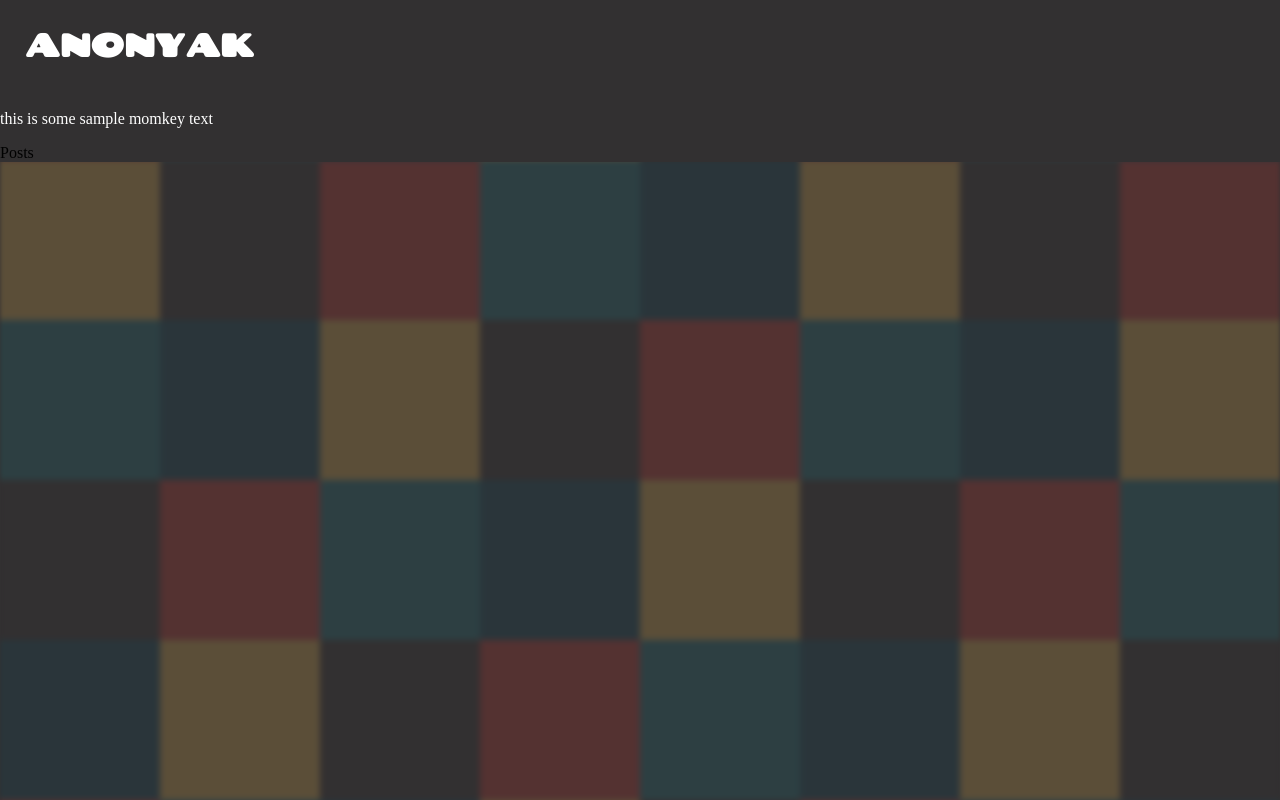
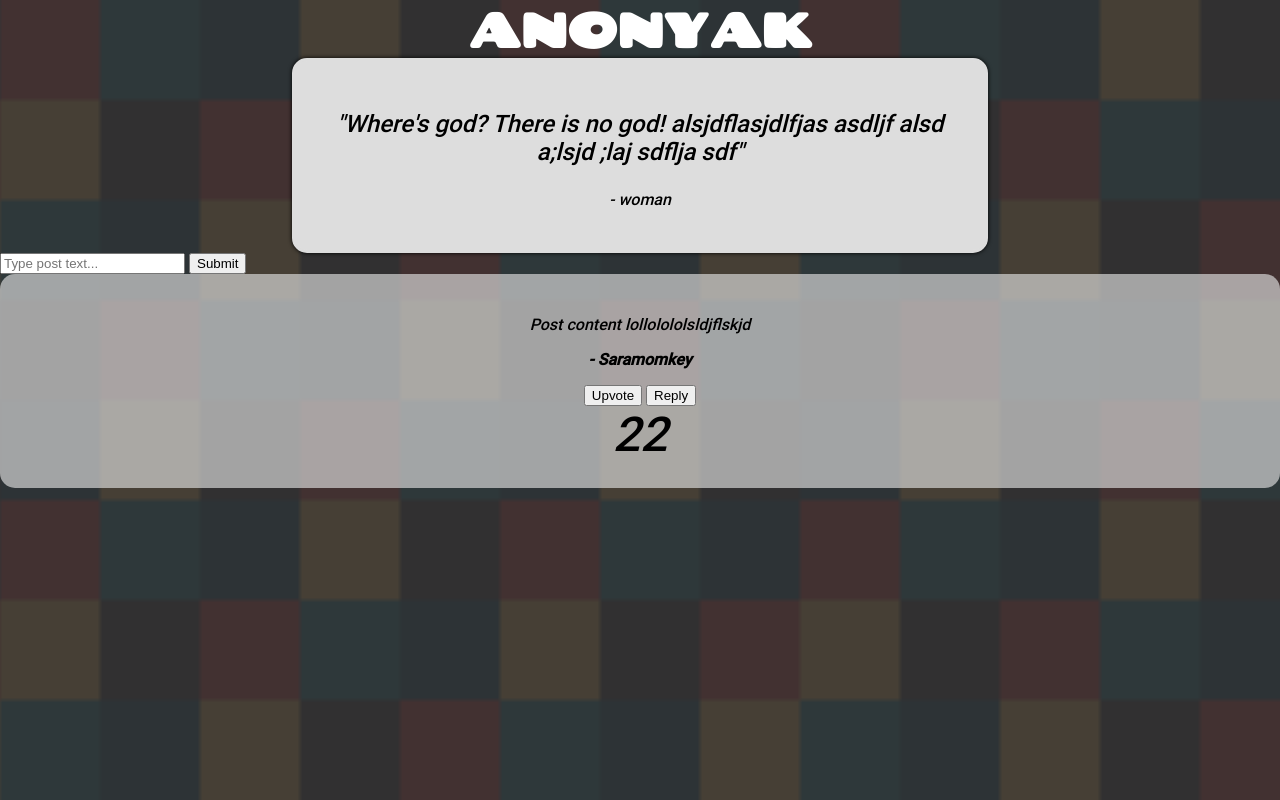
Before and after one commit to Marcellus97/anonyak, a website: page public/example.html in a window 1280 px wide. Drawn offline with Linux system fonts and the light colour scheme.

Commit message:
added some frontend pizzaz

```diff
--- a/public/example.html
+++ b/public/example.html
@@ -2,7 +2,7 @@
 <!--[if lt IE 7]>      <html class="no-js lt-ie9 lt-ie8 lt-ie7"> <![endif]-->
 <!--[if IE 7]>         <html class="no-js lt-ie9 lt-ie8"> <![endif]-->
 <!--[if IE 8]>         <html class="no-js lt-ie9"> <![endif]-->
-<!--[if gt IE 8]>      <html class="no-js"> <!--<![endif]-->
+<!--[if gt IE 8]>      <html class="no-js"> <![endif]-->
 <html>
     <head>
         <meta charset="utf-8" />
@@ -29,29 +29,108 @@
                 background-color: #323031;
                 padding:0;
                 margin:0;
-                overflow:hidden;
                 width: 100%;
             }
 
-            #backgroundimg {
+
+            h1 {
+                text-align: center;
+                font-family: "Chango-Regular";
+                margin: 0;
+                font-size: 48px;
+            }
+            .background {
                 top:0;
                 left:0;
+                width: 100%;
+                height: 100%;
+                background-image: url("images/mediumpixelpallette.png");
+                background-size:contain;
                 position: fixed;
+                filter: opacity(0.1)
+            }
+            .foreground {
+                box-sizing: border-box;
+                position:absolute;
+                top:0;
+                left:0;
+                margin:auto;
                 width: 100%;
-                z-index: -2;
-                filter: blur(2px) opacity(0.2);
+                height: 100%;
             }
 
-            h1 {
-                font-family: "Chango-Regular";
-                margin-top: 0;
-                width: 100%;
-                padding: 25px;
+            /* posts */
+            .post {
+                border-radius: 15px;
+                background-color: #ddda;
+                color:black;
+
+                text-align: center;
+                display: block;
+                padding:25px;
+                font-family:"Roboto-Medium";
+                font-style: italic;
+            }
+            .postcontent {
+                font-size: 16px;
             }
 
+            .postname {
+                font-weight: bolder;
+                font-style: italic;
+            }
+
+            .reply {
+                display:none;
+            }
+
+            .replybutton {
+
+            }
+
+            .replysubmitbutton {
+
+            }
+            /* votes */
+            .postvotes {
+                font-size: 48px;
+            }
+            .upvote {
+                cursor: pointer;
+            }
+            .upvote.on {
+                color:red;
+            }
+
+            /* ids */
             #header {
                 color: white;
             }
+
+            #pinned {
+                filter:drop-shadow(0 0 2px black);
+                border-color: #ddd;
+                border-style: solid;
+                border-radius: 15px;
+                background-color: #ddd;
+                color:black;
+
+                text-align: center;
+                display: block;
+                width: 50%;
+                margin: auto;
+                padding:25px;
+                font-family:"Roboto-Medium";
+                font-style: italic;
+            }
+
+            #pinnedquote {
+                font-size:24px;
+            }
+            #pinnedname {
+                font-size:16px;
+            }
+
 
             @font-face {
                 font-family: "Chango-Regular";
@@ -63,14 +142,73 @@
             }
         </style>
 
-        <script>
+        <script >
+            document.addEventListener("DOMContentLoaded", () => {
+                for (const btn of document.querySelectorAll('.upvote')) {
+                    btn.addEventListener('click', event => {
+                        event.currentTarget.classList.toggle('on');
+                    });
+                }
+
+                for (const btn of document.querySelectorAll('.replybutton')) {
+                    btn.addEventListener('click', event => {
+                        //
+                        let postParent = event.currentTarget.parentNode.parentNode;
+                        postParent.querySelector('.reply').style.display = "block";
+                        console.log(postParent);
+                    });
+                }
+
+                for (const btn of document.querySelectorAll('.replysubmitbutton')) {
+                    btn.addEventListener('click', event => {
+                        let replyparentdiv = event.currentTarget.parentNode;
+                        replyparentdiv.style.display = "none";
+                    });
+                }
+            });
+
         </script>
 
-        <img src="images/mediumpixelpallette.png" id="backgroundimg"/>
-        <div id="header">
-            <h1>ANONYAK</h1>
-            <p>this is some sample momkey text</p>
+        <div class="background"></div>
+        <div class="foreground">
+            <div id="header">
+                <h1>ANONYAK</h1>
+                <div id="pinned">
+                    <p id="pinnedquote">"Where's god? There is no god! alsjdflasjdlfjas asdljf alsd a;lsjd ;laj sdflja sdf"</p>
+                    <p id="pinnedname">- woman</p>
+                </div>
+            </div>
+
+            <div id="create">
+                <input placeholder="Type post text...">
+                <button>Submit</button>
+            </div>
+
+            <div id="posts">
+                <div class="post">
+                    <p class="postcontent">Post content lollolololsldjflskjd</p>
+                    <p class="postname">- Saramomkey</p>
+                    <div class="postbuttons">
+                        <button class="upvotebutton">Upvote</button>
+                        <button class="replybutton">Reply</button>
+                    </div>
+
+                    <span class="postvotes">22
+                        <!--
+                        <span class="upvote">
+                            <svg width="36" height="36">
+                                <path d="M2 10h32L18 26 2 10z" fill="currentColor"></path>
+                              </svg>
+                        </span>
+                        -->
+                    </span>
+                    <div class="reply">
+                        <input placeholder="Enter reply text...">
+                        <button class="replysubmitbutton">Submit</button>
+                    </div>
+
+                </div>
+            </div>
         </div>
-        <div>Posts</div>
     </body>
 </html>
```
Also changed, not shown: README.md.
